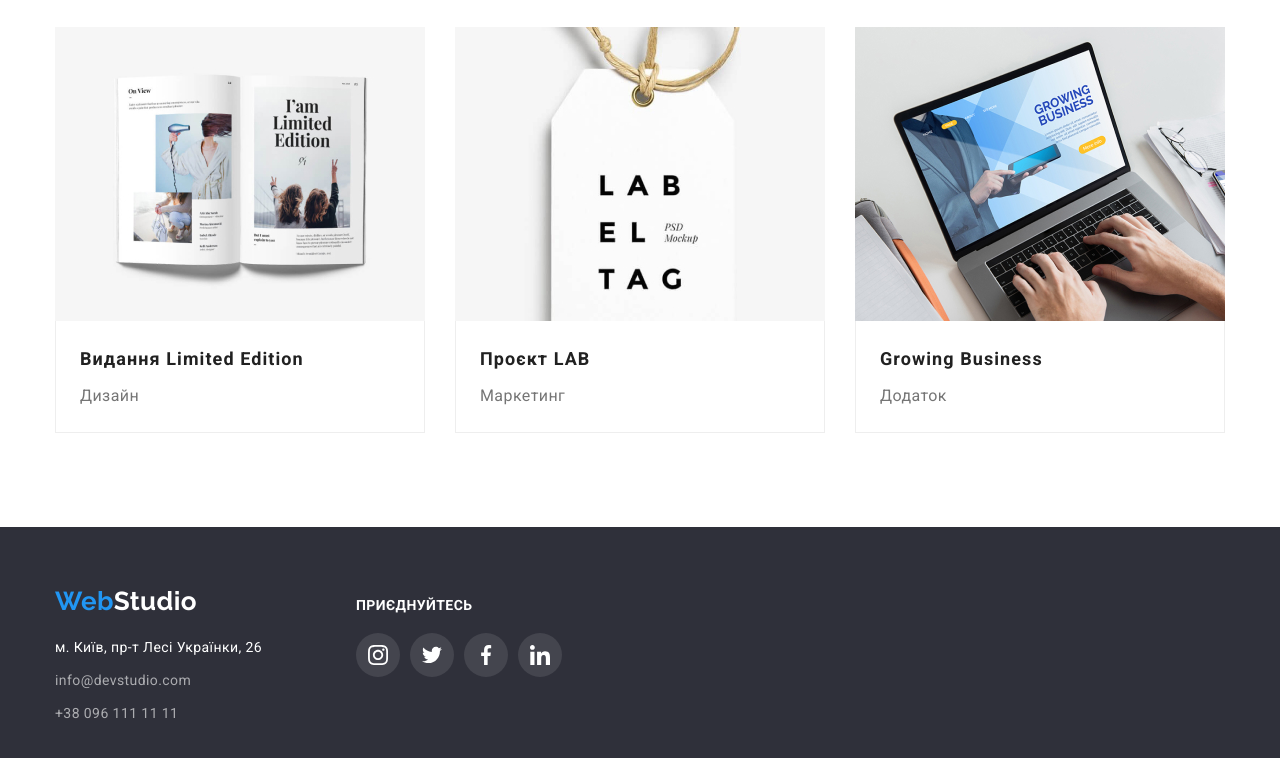
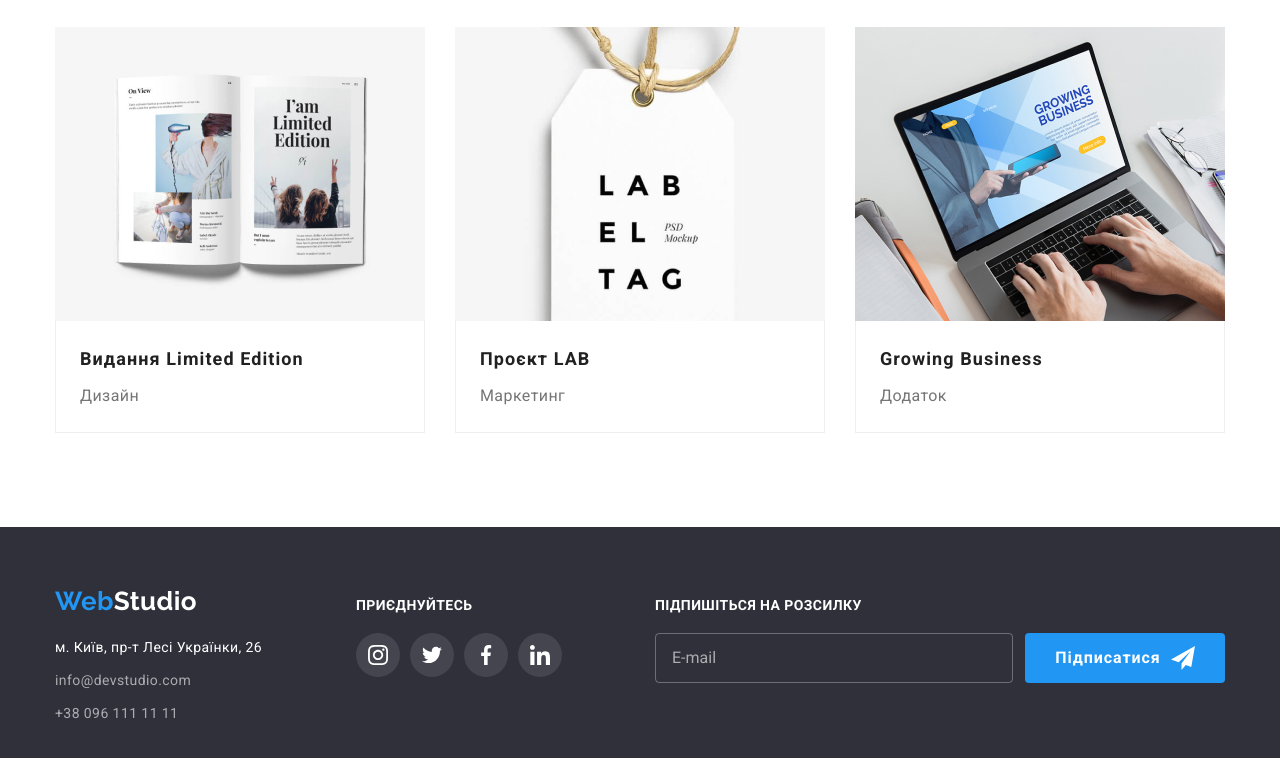
Before and after one commit to Kaka8548/goit-markup-hw-06, a plain HTML site: page portfolio.html in a window 1280 px wide. Shown: the part 1108-1866 px from the top of the page. Drawn offline with nearby package versions, Linux system fonts and the light colour scheme.

```diff
--- a/css/styles.css
+++ b/css/styles.css
@@ -747,12 +747,6 @@ img {
   display: block;
   min-width: 200px;
   margin: 30px auto 0;
-
-  transition: box-shadow 250ms cubic-bezier(0.4, 0, 0.2, 1);
-}
-
-.modal-submit-btn:hover,
-.modal-submit-btn:focus {
   box-shadow: var(--modal-submit-button-shadow);
 }
 
--- a/portfolio.html
+++ b/portfolio.html
@@ -271,6 +271,25 @@
             </div>
           </div>
         </div>
+
+        <!-- Форма -->
+
+        <div class="third-col">
+          <form class="footer-form">
+            <label>
+              <p class="form-title">Підпишіться на розсилку</p>
+              <div class="input-btn-wrapper">
+                <input class="email-input" type="email" name="user-email" placeholder="E-mail" />
+                <button type="submit" class="submit-btn">
+                  Підписатися
+                  <svg class="send-icon" width="24" height="24">
+                    <use href="./images/symbol-defs.svg#icon-send"></use>
+                  </svg>
+                </button>
+              </div>
+            </label>
+          </form>
+        </div>
       </div>
     </footer>
   </body>
```
Also changed, not shown: index.html (+1 -1 lines).
